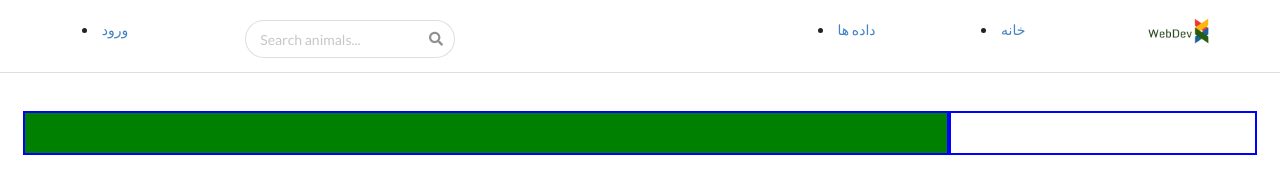
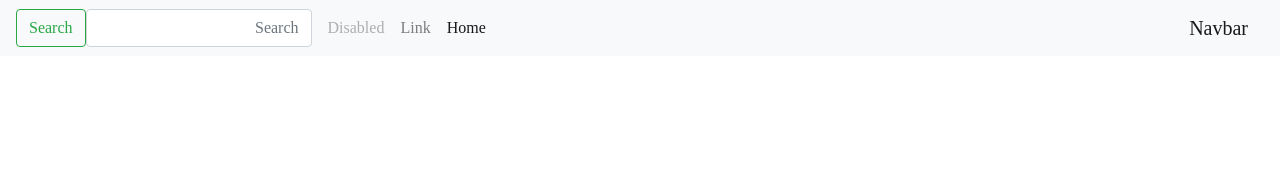
Before and after one commit to shrif-web/HW2_Web, a plain HTML site: page front/home.html in a window 1280 px wide. Drawn offline with nearby package versions, Linux system fonts and the light colour scheme; a web font is replaced by a local one.

Commit message:
some changes

```diff
--- /dev/null
+++ b/front/css/style.css
@@ -0,0 +1,6 @@
+* {
+    font-family: Shabnam;
+}
+.r_dir {
+    direction: rtl;
+}
--- a/front/home.html
+++ b/front/home.html
@@ -1,84 +1,48 @@
 <!DOCTYPE html>
-<html>
+<html lang="en">
+
 <head>
-    <title>Web Programming</title>
-    <script src="https://code.jquery.com/jquery-3.1.1.min.js" crossorigin="anonymous"></script>
-    <link rel="stylesheet" href="https://cdn.jsdelivr.net/npm/semantic-ui@2.4.2/dist/semantic.min.css">
-    <script src="https://cdn.jsdelivr.net/npm/semantic-ui@2.4.2/dist/semantic.min.js"></script>
-    <link rel="shortcut icon" href="../assets/images/blue_favicon/favicon.ico" type="image/x-icon">
-    <style>
-    .float-container {
-        border: 3px solid #fff;
-        padding: 20px;
-    }
+    <meta charset="UTF-8">
+    <meta name="viewport" content="width=device-width, initial-scale=1, shrink-to-fit=no">
+    <title>خانه</title>
 
-    .float-child-one {
-        width: 75%;
-        float: left;
-        padding: 20px;
-        border: 2px solid blue;
-        margin:4px, 4px;
-        background-color: green;
-        overflow-x: hidden;
-        overflow-y: auto;
-        text-align:justify;
-    }
-    .float-child-two {
-        width: 25%;
-        float: right;
-        padding: 20px;
-        border: 2px solid blue;
-    }
-    </style>
-</head>
-<body>
-    <br>
-    <header class="ui sticky">
-        <div class="ui grid">
-            <div class="one wide column">
-            </div>
-            <div class="two wide column">
-                <li><a href="login.html" alt="Sample Site With Content">ورود</a></li>
-            </div>
-            <div class="four wide column">
-                <div class="ui category search">
-                    <div class="ui icon input">
-                      <input class="prompt" type="text" placeholder="Search animals...">
-                      <i class="search icon"></i>
-                    </div>
-                    <div class="results"></div>
-                </div>
-            </div>
-            <div class="three wide column">
-            </div>
-            <div class="two wide column">
-                <li><a href="data.html" alt="Sample Site With Content">داده ها</a></li>
-            </div>
-            <div class="two wide column">
-                <li><a href="home.html" alt="Sample Site With Content">خانه</a></li>
-            </div>
-            <div class="two wide column">
-                <img src="../assets/images/multi_logo_200x200.png" alt="logo" width="70" height="70" style="vertical-align:middle;margin:-30px 0px"/>
-            </div>
-        </div>
-    </header>
-    <div class="ui inverted divider"></div>
-    <div class="float-container">
+    <script src="https://code.jquery.com/jquery-3.5.1.min.js" integrity="sha256-9/aliU8dGd2tb6OSsuzixeV4y/faTqgFtohetphbbj0=" crossorigin="anonymous"></script>
+    <script src="https://cdn.jsdelivr.net/npm/popper.js@1.16.1/dist/umd/popper.min.js" integrity="sha384-9/reFTGAW83EW2RDu2S0VKaIzap3H66lZH81PoYlFhbGU+6BZp6G7niu735Sk7lN" crossorigin="anonymous"></script>
+    <script src="https://cdn.jsdelivr.net/npm/bootstrap@4.5.3/dist/js/bootstrap.min.js" integrity="sha384-w1Q4orYjBQndcko6MimVbzY0tgp4pWB4lZ7lr30WKz0vr/aWKhXdBNmNb5D92v7s" crossorigin="anonymous"></script>
 
-        <div class="float-child-one">
-          <div class="scroll">
+    <link href='https://cdn.fontcdn.ir/Font/Persian/Shabnam/Shabnam.css' rel='stylesheet' type='text/css'>
+    <link rel="stylesheet" href="https://cdn.jsdelivr.net/npm/bootstrap@4.5.3/dist/css/bootstrap.min.css" integrity="sha384-TX8t27EcRE3e/ihU7zmQxVncDAy5uIKz4rEkgIXeMed4M0jlfIDPvg6uqKI2xXr2" crossorigin="anonymous">
 
-          </div>
-        </div>
-
-        <div class="float-child-two">
-          <div class="blue">
-
-          </div>
-        </div>
-
-    </div>
+    <link rel="icon" href="../assets/images/blue_favicon/favicon.ico" type="image/x-icon">
+    <link rel="stylesheet" href="css/style.css">
 
 
+</head>
+
+<body>
+    <nav class="navbar navbar-expand-lg navbar-light bg-light r_dir">
+        <button class="navbar-toggler" type="button" data-toggle="collapse" data-target="#navbarTogglerDemo03" aria-controls="navbarTogglerDemo03" aria-expanded="false" aria-label="Toggle navigation">
+          <span class="navbar-toggler-icon"></span>
+        </button>
+        <a class="navbar-brand" href="#">Navbar</a>
+
+        <div class="collapse navbar-collapse" id="navbarTogglerDemo03">
+          <ul class="navbar-nav mr-auto mt-2 mt-lg-0">
+            <li class="nav-item active">
+              <a class="nav-link" href="#">Home <span class="sr-only">(current)</span></a>
+            </li>
+            <li class="nav-item">
+              <a class="nav-link" href="#">Link</a>
+            </li>
+            <li class="nav-item">
+              <a class="nav-link disabled" href="#">Disabled</a>
+            </li>
+          </ul>
+          <form class="form-inline my-2 my-lg-0">
+            <input class="form-control mr-sm-2" type="search" placeholder="Search" aria-label="Search">
+            <button class="btn btn-outline-success my-2 my-sm-0" type="submit">Search</button>
+          </form>
+        </div>
+      </nav>
 </body>
 </html>
```
Also changed, not shown: front/home1.html (added, +84 -0 lines), front/js/script.js (added).
